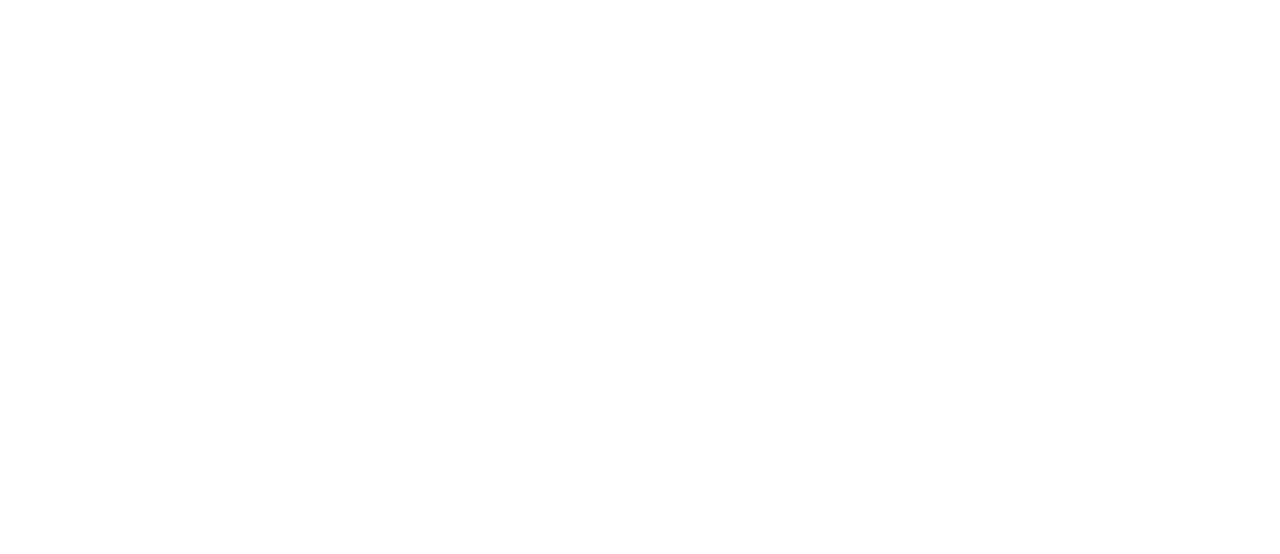
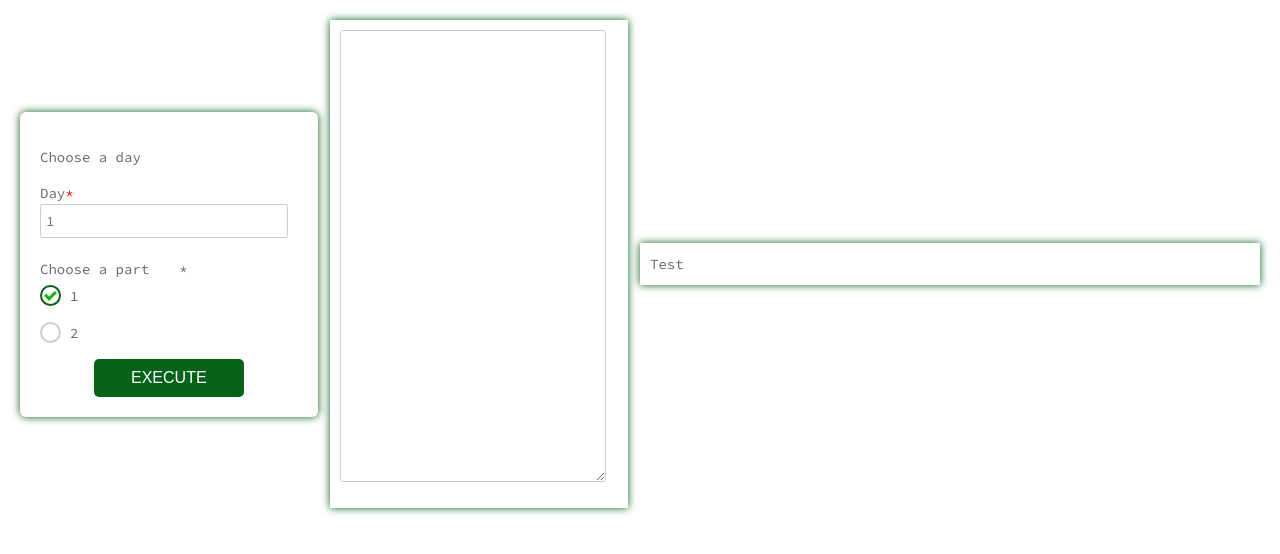
Before and after one commit to dirkfraanje/Advent-Of-Code-2016, a plain HTML site: page index.html in a window 1280 px wide. Drawn offline with Linux system fonts and the light colour scheme.

Commit message:
New start for day 3

```diff
--- /dev/null
+++ b/day3.js
@@ -0,0 +1,11 @@
+const dayinput = document.getElementById('dayinput');
+const part = document.getElementById('radio_1');
+mainForm.addEventListener('submit', execute);
+
+function execute() {
+    alert(dayinput.value);
+    if (part.checked)
+        alert('1');
+    else
+        alert('2');
+}
--- a/index.html
+++ b/index.html
@@ -1,12 +1,50 @@
 <!DOCTYPE html>
-<html lang="en">
+<html>
+
 <head>
-    <meta charset="UTF-8">
-    <meta http-equiv="X-UA-Compatible" content="IE=edge">
-    <meta name="viewport" content="width=device-width, initial-scale=1.0">
-    <title>Document</title>
+    <title>Advent of Code 2016</title>
+    <link href="https://fonts.googleapis.com/css?family=Roboto:300,400,500,700" rel="stylesheet">
+    <link rel="stylesheet" href="https://use.fontawesome.com/releases/v5.5.0/css/all.css"
+        integrity="sha384-B4dIYHKNBt8Bc12p+WXckhzcICo0wtJAoU8YZTY5qE0Id1GSseTk6S+L3BlXeVIU" crossorigin="anonymous">
+    <link rel="stylesheet" href="style.css">
+    <link rel="preconnect" href="https://fonts.googleapis.com">
+    <link rel="preconnect" href="https://fonts.gstatic.com" crossorigin>
+    <link href="https://fonts.googleapis.com/css2?family=Source+Code+Pro&display=swap" rel="stylesheet">
 </head>
+
 <body>
-    <script src="script.js"></script>
+    <div class="main">
+            <form action="/" class="main-item" id="mainForm">
+                <p>Choose a day</p>
+                <div class="item">
+                    <label for="day">Day<span>*</span></label>
+                    <input id="day" type="number" name="day" min="1" max="26" placeholder="1" required/>
+                </div>
+                <div class="question">
+                    <label>Choose a part<span>*</span></label>
+                    <div class="question-answer">
+                        <div>
+                            <input type="radio" value="none" id="radio_1" name="part" checked/>
+                            <label for="radio_1" class="radio"><span>1</span></label>
+                        </div>
+                        <div>
+                            <input type="radio" value="none" id="radio_2" name="part" />
+                            <label for="radio_2" class="radio"><span>2</span></label>
+                        </div>
+                    </div>
+                </div>
+
+                <div class="btn-block">
+                    <button type="submit" href="/">EXECUTE</button>
+                </div>
+
+            </form>
+        <div id="input" class="main-item">
+            <textarea rows="20" form="mainForm" id="dayinput" required></textarea>
+        </div>
+        <div id="output" class="main-item">Test</div>
+    </div>
+    <script src="day3.js"></script>
 </body>
+
 </html>
--- /dev/null
+++ b/style.css
@@ -0,0 +1,197 @@
+:root{
+    --main-color: #076318;
+    --sub-color:#05bd05;
+}
+*{
+    box-sizing: border-box;
+}
+html, body {
+    min-height: 100%;
+    }
+    body, div, form, input, select, textarea, label {
+    padding: 0;
+    margin: 0;
+    outline: none;
+    font-family: 'Source Code Pro', monospace;
+    font-size: 14px;
+    color: #666;
+    line-height: 22px;
+    }
+    h1 {
+    position: absolute;
+    margin: 0;
+    font-size: 40px;
+    color: #fff;
+    z-index: 2;
+    line-height: 83px;
+    }
+    .main {
+    display: flex;
+    justify-content: space-between;
+    align-items: center;
+    height: inherit;
+    padding: 20px;
+    }
+    .main-item{
+        box-shadow: 0 0 8px  var(--main-color);
+    }
+    form {
+    width: 24%;
+    padding: 20px;
+    border-radius: 6px;
+    background: #fff;
+    }
+    #input, #output{
+
+        padding:10px;
+        height: fit-content;
+    }
+    #input{
+        width: 24%;
+    }
+    #output{
+        width: 50%;
+    }
+    .banner {
+    position: relative;
+    height: 300px;
+    background-image: url("/uploads/media/default/0001/02/234656e7acbca4625305dd37e7344af8eff32383.jpeg");
+    background-size: cover;
+    display: flex;
+    justify-content: center;
+    align-items: center;
+    text-align: center;
+    }
+    .banner::after {
+    content: "";
+    background-color: rgba(0, 0, 0, 0.2);
+    position: absolute;
+    width: 100%;
+    height: 100%;
+    }
+    input, select, textarea {
+    margin-bottom: 10px;
+    border: 1px solid #ccc;
+    border-radius: 3px;
+    }
+    input {
+    width: calc(100% - 10px);
+    padding: 5px;
+    }
+    input[type="date"] {
+    padding: 4px 5px;
+    }
+    textarea {
+    width: calc(100% - 12px);
+    padding: 5px;
+    }
+    .item:hover p, .item:hover i, .question:hover p, .question label:hover, input:hover::placeholder {
+    color: var(--main-color);
+    }
+    .item input:hover, .item select:hover, .item textarea:hover {
+    border: 1px solid transparent;
+    box-shadow: 0 0 3px 0 var(--main-color);
+    color: var(--main-color);
+    }
+    .item {
+    position: relative;
+    margin: 10px 0;
+    }
+    .item span {
+    color: red;
+    }
+    input[type="date"]::-webkit-inner-spin-button {
+    display: none;
+    }
+    .item i, input[type="date"]::-webkit-calendar-picker-indicator {
+    position: absolute;
+    font-size: 20px;
+    color: var(--main-color);
+    }
+    .item i {
+    right: 1%;
+    top: 30px;
+    z-index: 1;
+    }
+    [type="date"]::-webkit-calendar-picker-indicator {
+    right: 1%;
+    z-index: 2;
+    opacity: 0;
+    cursor: pointer;
+    }
+    input[type=radio], input[type=checkbox]  {
+    display: none;
+    }
+    label.radio {
+    position: relative;
+    display: inline-block;
+    margin: 5px 20px 15px 0;
+    cursor: pointer;
+    }
+    .question span {
+    margin-left: 30px;
+    }
+    .question-answer label {
+    display: block;
+    }
+    label.radio:before {
+    content: "";
+    position: absolute;
+    left: 0;
+    width: 17px;
+    height: 17px;
+    border-radius: 50%;
+    border: 2px solid #ccc;
+    }
+    input[type=radio]:checked + label:before, label.radio:hover:before {
+    border: 2px solid var(--main-color);
+    }
+    label.radio:after {
+    content: "";
+    position: absolute;
+    top: 6px;
+    left: 5px;
+    width: 8px;
+    height: 4px;
+    border: 3px solid var(--sub-color);
+    border-top: none;
+    border-right: none;
+    transform: rotate(-45deg);
+    opacity: 0;
+    }
+    input[type=radio]:checked + label:after {
+    opacity: 1;
+    }
+    .btn-block {
+    margin-top: 10px;
+    text-align: center;
+    }
+    button {
+    width: 150px;
+    padding: 10px;
+    border: none;
+    border-radius: 5px;
+    background: var(--main-color);
+    font-size: 16px;
+    color: #fff;
+    cursor: pointer;
+    }
+    button:hover {
+    background: var(--sub-color);
+    }
+    @media (min-width: 568px) {
+    .name-item, .city-item {
+    display: flex;
+    flex-wrap: wrap;
+    justify-content: space-between;
+    }
+    .name-item input, .name-item div {
+    width: calc(50% - 20px);
+    }
+    .name-item div input {
+    width:97%;}
+    .name-item div label {
+    display:block;
+    padding-bottom:5px;
+    }
+    }
```
Also changed, not shown: script.js (deleted).
